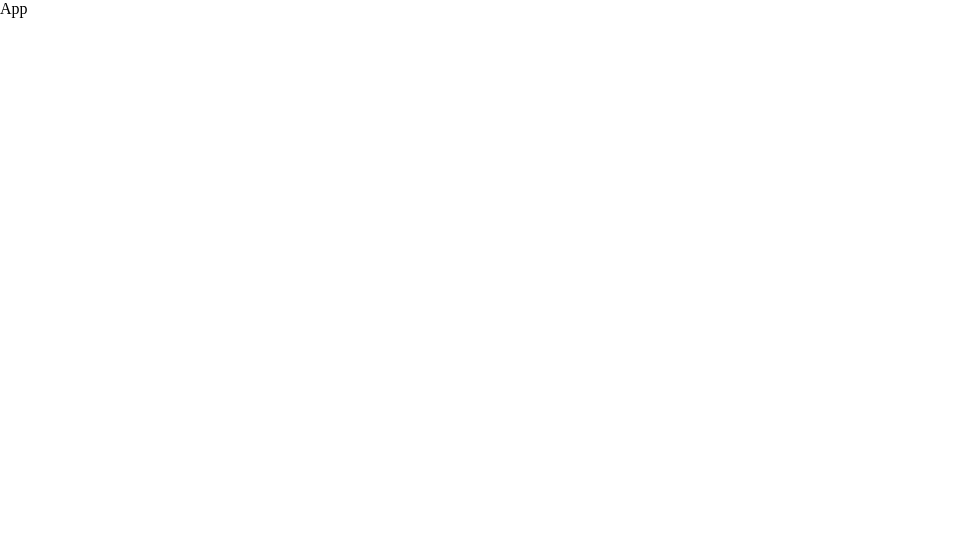
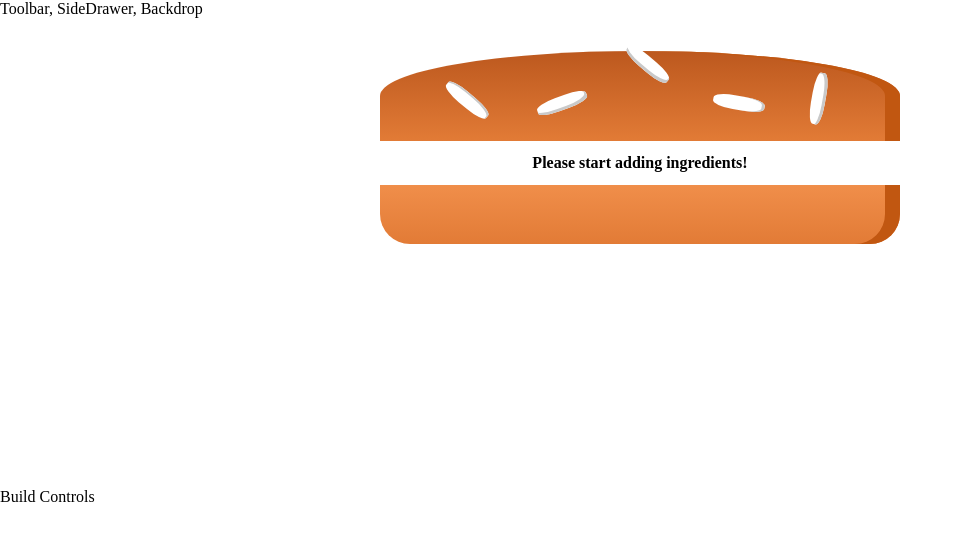
Before and after one commit to Arumyan/Burger, a React (Create React App) app: page / in a window 1280 px wide. Shown: the top 540 px of the page, without its empty margins (0-963 px from the left). Built offline with nearby package versions, Linux system fonts and the light colour scheme.

Commit message:
Layout component (#2)
* add some layout

* some changes

* wip

* add dynamic ingredients

```diff
--- a/src/App.js
+++ b/src/App.js
@@ -1,10 +1,14 @@
 import React, { Component } from 'react';
+import Layout from './components/Layout/Layout'
+import BurgerBuilder from './containers/BurgerBuilder/BurgerBuilder'
 
 class App extends Component {
   render() {
     return (
       <div>
-        App
+        <Layout>
+          <BurgerBuilder />
+        </Layout>
       </div>
     );
   }
--- /dev/null
+++ b/src/components/Burger/Burger.js
@@ -0,0 +1,30 @@
+import React from 'react';
+import classes from './Burger.module.scss';
+
+import BurgerIngredient from './BurgerIngredient/BurgerIngredient';
+
+const Burger = (props) => {
+  let transformedIngredients = Object.keys(props.ingredients)
+    .map((igKey) => {
+      return [...Array(props.ingredients[igKey])].map((_, i) => {
+        return <BurgerIngredient key={igKey + i} type={igKey} />;
+      });
+    })
+    .reduce((arr, el) => {
+      return arr.concat(el);
+    }, []);
+
+  if (transformedIngredients.length === 0) {
+    transformedIngredients = <p>Please start adding ingredients!</p>;
+  }
+
+  return (
+    <div className={classes.Burger}>
+      <BurgerIngredient type='bread-top' />
+      {transformedIngredients}
+      <BurgerIngredient type='bread-bottom' />
+    </div>
+  );
+};
+
+export default Burger;
--- /dev/null
+++ b/src/components/Burger/Burger.module.scss
@@ -0,0 +1,10 @@
+.Burger {
+  width: 100%;
+  max-width: 650px;
+  margin: auto;
+  height: 450px;
+  overflow-y: auto;
+  text-align: center;
+  font-weight: bold;
+  font-style: 1.2rem;
+}
--- /dev/null
+++ b/src/components/Burger/BurgerIngredient/BurgerIngredient.js
@@ -0,0 +1,51 @@
+import React, { Component } from 'react';
+import classes from './BurgerIngredient.module.scss';
+import PropTypes from 'prop-types';
+
+class BurgerIngredient extends Component {
+  render() {
+    let ingredient = null;
+
+    switch (this.props.type) {
+      case 'bread-bottom':
+        ingredient = <div className={classes.BreadBottom}></div>;
+        break;
+
+      case 'bread-top':
+        ingredient = (
+          <div className={classes.BreadTop}>
+            <div className={classes.Seeds1}></div>
+            <div className={classes.Seeds2}></div>
+          </div>
+        );
+        break;
+
+      case 'meat':
+        ingredient = <div className={classes.Meat}></div>;
+        break;
+
+      case 'cheese':
+        ingredient = <div className={classes.Cheese}></div>;
+        break;
+
+      case 'bacon':
+        ingredient = <div className={classes.Bacon}></div>;
+        break;
+
+      case 'salad':
+        ingredient = <div className={classes.Salad}></div>;
+        break;
+
+      default:
+        ingredient = null;
+    }
+
+    return ingredient;
+  }
+}
+
+BurgerIngredient.propTypes = {
+  type: PropTypes.string.isRequired
+}
+
+export default BurgerIngredient;
--- /dev/null
+++ b/src/components/Burger/BurgerIngredient/BurgerIngredient.module.scss
@@ -0,0 +1,113 @@
+.BreadBottom {
+  height: 13%;
+  width: 80%;
+  background: linear-gradient(#F08E4A, #e27b36);
+  border-radius: 0 0 30px 30px;
+  box-shadow: inset -15px 0 #c15711;
+  margin: 2% auto;
+}
+
+.BreadTop {
+  height: 20%;
+  width: 80%;
+  background: linear-gradient(#bc581e, #e27b36);
+  border-radius: 50% 50% 0 0;
+  box-shadow: inset -15px 0 #c15711;
+  margin: 2% auto;
+  position: relative;
+}
+
+.Seeds1 {
+  width: 10%;
+  height: 15%;
+  position: absolute;
+  background-color: white;
+  left: 30%;
+  top: 50%;
+  border-radius: 40%;
+  transform: rotate(-20deg);
+  box-shadow: inset -2px -3px #c9c9c9;
+}
+
+.Seeds1:after {
+  content: "";
+  width: 100%;
+  height: 100%;
+  position: absolute;
+  background-color: white;
+  left: -170%;
+  top: -260%;
+  border-radius: 40%;
+  transform: rotate(60deg);
+  box-shadow: inset -1px 2px #c9c9c9;
+}
+
+.Seeds1:before {
+  content: "";
+  width: 100%;
+  height: 100%;
+  position: absolute;
+  background-color: white;
+  left: 180%;
+  top: -50%;
+  border-radius: 40%;
+  transform: rotate(60deg);
+  box-shadow: inset -1px -3px #c9c9c9;
+}
+
+.Seeds2 {
+  width: 10%;
+  height: 15%;
+  position: absolute;
+  background-color: white;
+  left: 64%;
+  top: 50%;
+  border-radius: 40%;
+  transform: rotate(10deg);
+  box-shadow: inset -3px 0 #c9c9c9;
+}
+
+.Seeds2:before {
+  content: "";
+  width: 100%;
+  height: 100%;
+  position: absolute;
+  background-color: white;
+  left: 150%;
+  top: -130%;
+  border-radius: 40%;
+  transform: rotate(90deg);
+  box-shadow: inset 1px 3px #c9c9c9;
+}
+
+
+.Meat {
+  width: 80%;
+  height: 8%;
+  background: linear-gradient(#7f3608, #702e05);
+  margin: 2% auto;
+  border-radius: 15px;
+}
+
+.Cheese {
+  width: 90%;
+  height: 4.5%;
+  margin: 2% auto;
+  background: linear-gradient(#f4d004, #d6bb22);
+  border-radius: 20px;
+}
+
+.Salad {
+  width: 85%;
+  height: 7%;
+  margin: 2% auto;
+  background: linear-gradient(#228c1d, #91ce50);
+  border-radius: 20px;
+}
+
+.Bacon {
+  width: 80%;
+  height: 3%;
+  background: linear-gradient(#bf3813, #c45e38);
+  margin: 2% auto;
+}
--- /dev/null
+++ b/src/components/Layout/Layout.js
@@ -0,0 +1,13 @@
+import React from 'react';
+import classes from './Layout.module.scss'
+
+const Layout = (props) => {
+  return (
+    <>
+      <div>Toolbar, SideDrawer, Backdrop</div>
+      <main className={classes.Content}>{props.children}</main>
+    </>
+  );
+};
+
+export default Layout
--- /dev/null
+++ b/src/components/Layout/Layout.module.scss
@@ -0,0 +1,3 @@
+.Content {
+  margin: 20px 0 0;
+}
--- /dev/null
+++ b/src/containers/BurgerBuilder/BurgerBuilder.js
@@ -0,0 +1,23 @@
+import React, {Component} from 'react'
+import Burger from '../../components/Burger/Burger'
+class BurgerBuilder extends Component {
+
+  state = {
+    ingredients: {
+      salad: 0,
+      bacon: 0,
+      cheese: 0,
+      meat: 0    }
+  }
+
+  render () {
+    return (
+      <>
+        <Burger ingredients={this.state.ingredients} />
+        <div>Build Controls</div>
+      </>
+    )
+  }
+}
+
+export default BurgerBuilder
```
